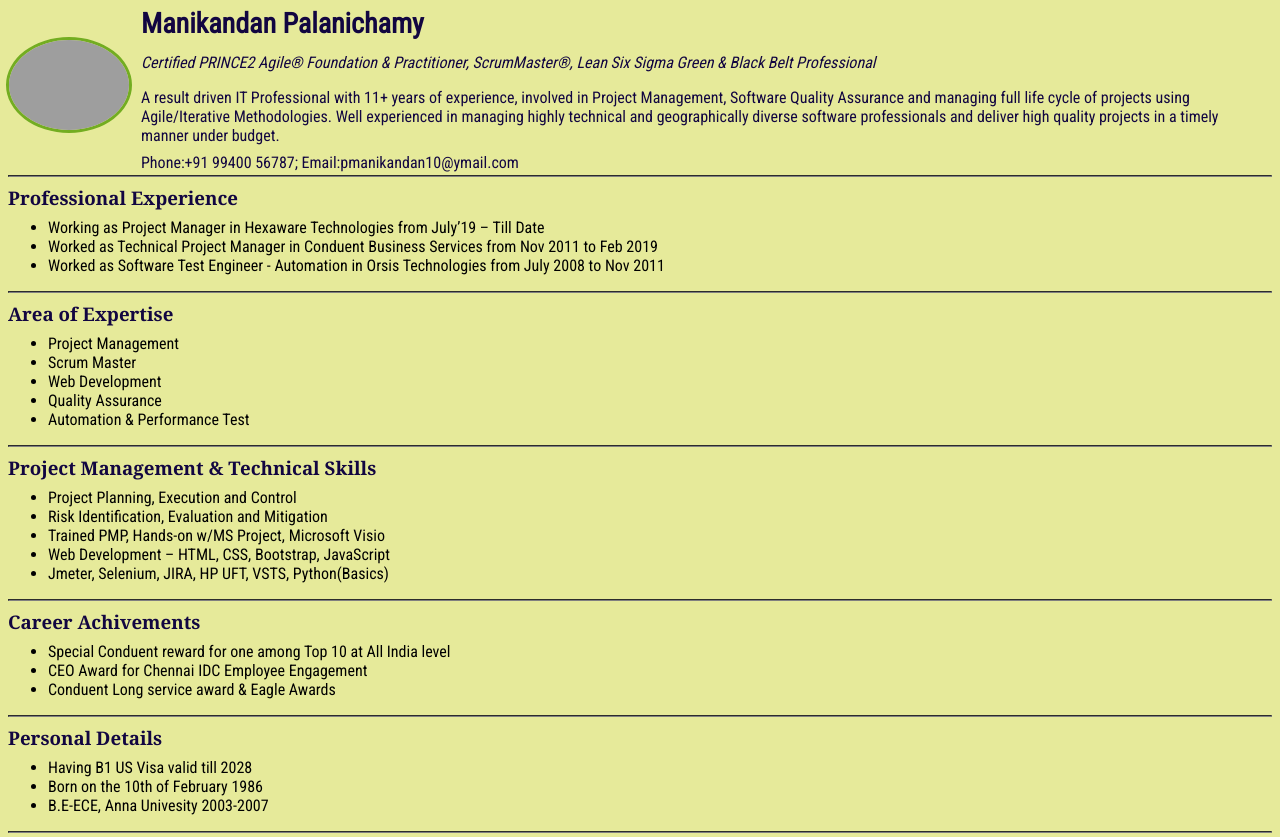
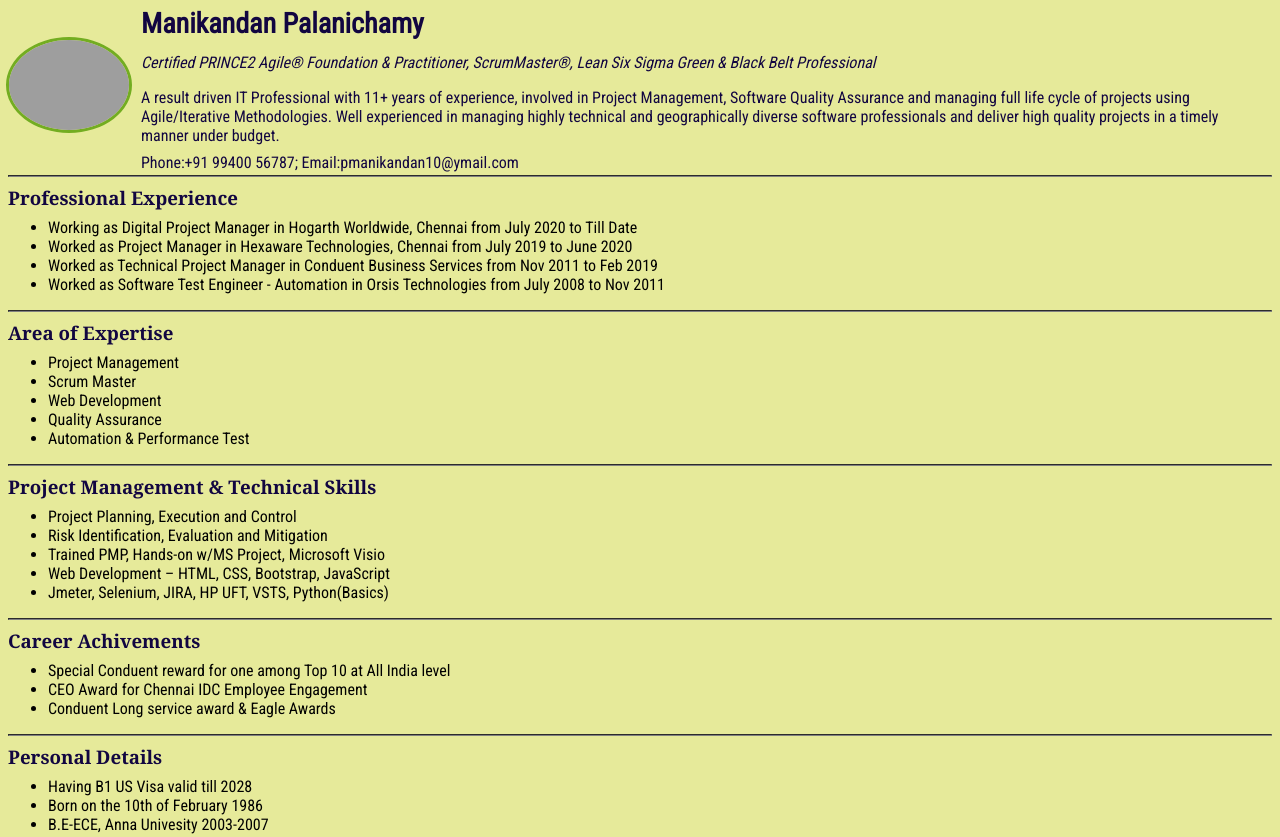
Before and after one commit to pmanikandan10/cv, a plain HTML site: page index.html in a window 1280 px wide. Shown: the top 837 px of the page. Drawn offline with Linux system fonts and the light colour scheme; grey boxes are pictures that could not be loaded.

Commit message:
Recent changes with Hgrth

```diff
--- a/index.html
+++ b/index.html
@@ -22,7 +22,8 @@
                            <ul id="horz">
                                <li>Certified PRINCE2 Agile® Foundation & Practitioner,            </li>
                                <li>ScrumMaster®,</li>
-                               <li>Lean Six Sigma Green & Black Belt Professional</li></div>
+                               <li>Lean Six Sigma Green & Black Belt Professional</li>
+                            </div>
                            </ul>
                             <p class="desc">A result driven IT Professional with 11+ years of experience, involved in Project Management,
                             Software Quality Assurance and managing full life cycle of projects using Agile/Iterative Methodologies.
@@ -35,7 +36,8 @@
         <hr>
         <h3 class="exp">Professional Experience</h3>
         <ul>
-            <li>Working as Project Manager in Hexaware Technologies from July’19 – Till Date</li>
+            <li>Working as Digital Project Manager in Hogarth Worldwide, Chennai from July 2020 to Till Date</li>
+            <li>Worked as Project Manager in Hexaware Technologies, Chennai from July 2019 to June 2020</li>
             <li>Worked as Technical Project Manager in Conduent Business Services from Nov 2011 to Feb 2019</li>
             <li>Worked as Software Test Engineer - Automation in Orsis Technologies from July 2008 to Nov 2011</li>
         </ul>
```
